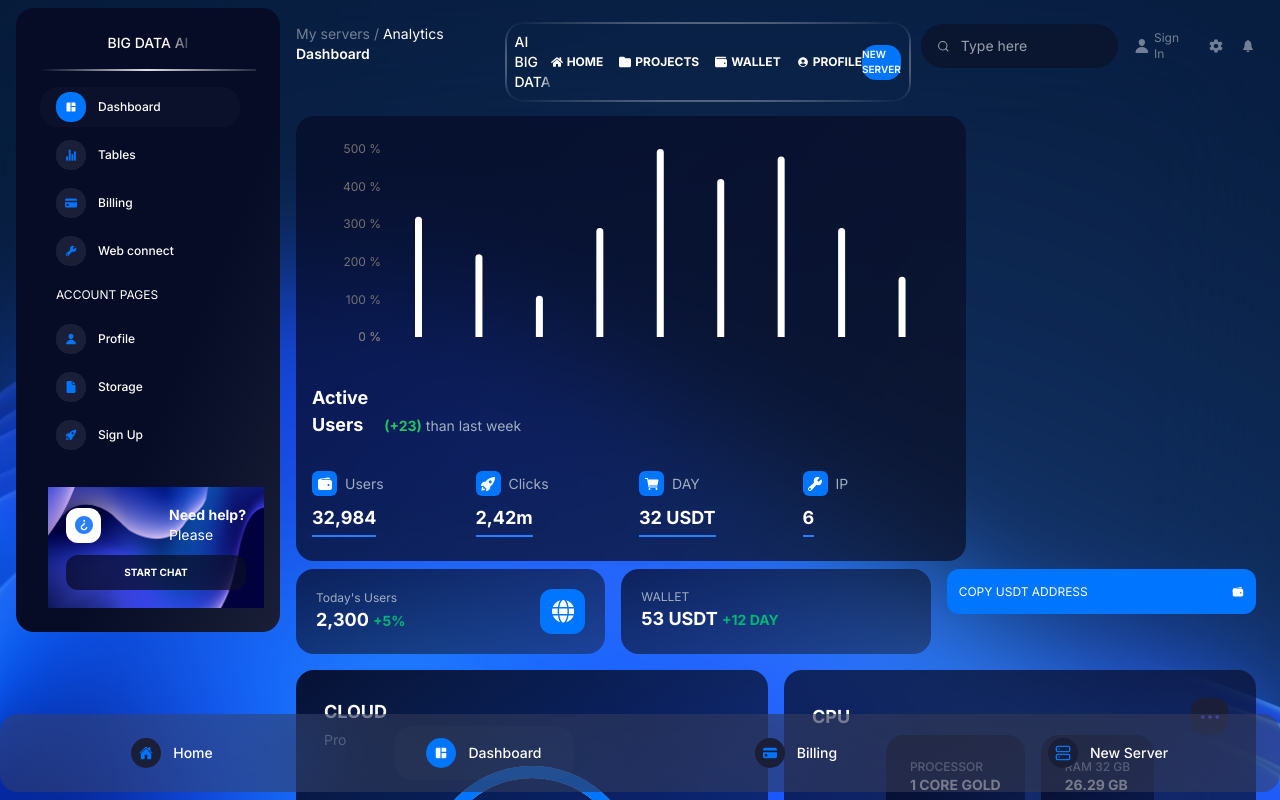
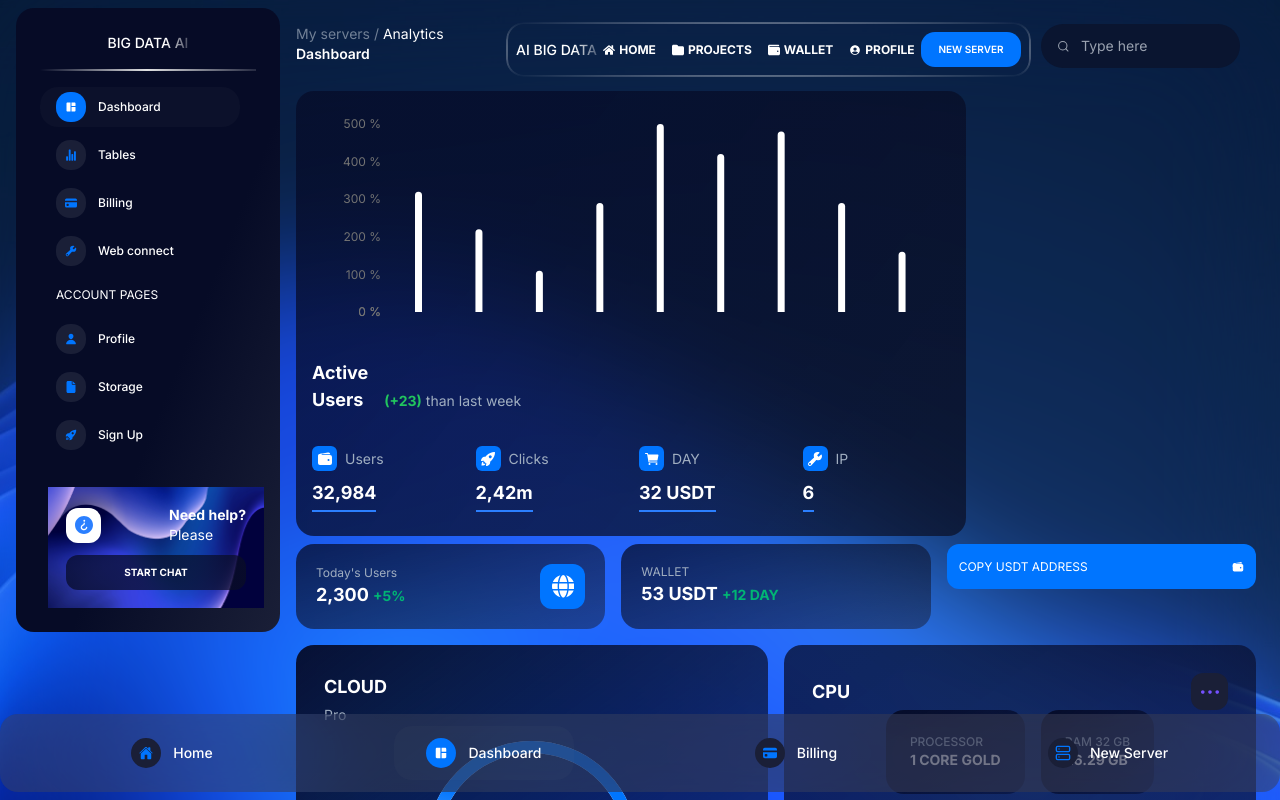
Before and after one commit to shoxruhGIT/big, a React (Vite) app: page /dashboard in a window 1280 px wide. Shown: the top 800 px of the page. Built offline with nearby package versions, Linux system fonts and the light colour scheme.

Commit message:
deleteted login page

```diff
--- a/src/App.jsx
+++ b/src/App.jsx
@@ -1,9 +1,4 @@
-import {
-  BrowserRouter as Router,
-  Routes,
-  Route,
-  useLocation,
-} from "react-router-dom";
+import { BrowserRouter as Router, Routes, Route } from "react-router-dom";
 import LoginLayout from "./layouts/LoginLayout";
 import AppLayout from "./layouts/AppLayout";
 
@@ -13,15 +8,14 @@ import BillingPage from "./pages/BillingPage";
 import ServerConfigurator from "./server/ServerConfigurator";
 import HomePage from "./pages/HomePage";
 import HomeLayout from "./layouts/HomeLayout";
-import { useEffect } from "react";
 
 const App = () => {
   return (
     <Router>
       <Routes>
-        <Route element={<LoginLayout />}>
+        {/* <Route element={<LoginLayout />}>
           <Route path="/login" element={<Login />} />
-        </Route>
+        </Route> */}
 
         <Route element={<HomeLayout />}>
           <Route path="/" element={<HomePage />} />
--- a/src/components/MainNavbar.jsx
+++ b/src/components/MainNavbar.jsx
@@ -107,16 +107,16 @@ const MainNavbar = () => {
 
             {/* Icons */}
             <div className="flex items-center gap-4 text-[#718096]">
-              <Link to="/login" className="flex items-center gap-1">
+              {/* <Link to="/login" className="flex items-center gap-1">
                 <IoPerson />
                 <p className="text-xs font-normal">Sign In</p>
-              </Link>
-              <Link to="/setting">
+              </Link> */}
+              {/* <Link to="/setting">
                 <IoMdSettings />
               </Link>
               <Link to="/notification">
                 <IoIosNotifications />
-              </Link>
+              </Link> */}
             </div>
           </div>
         </section>
```
